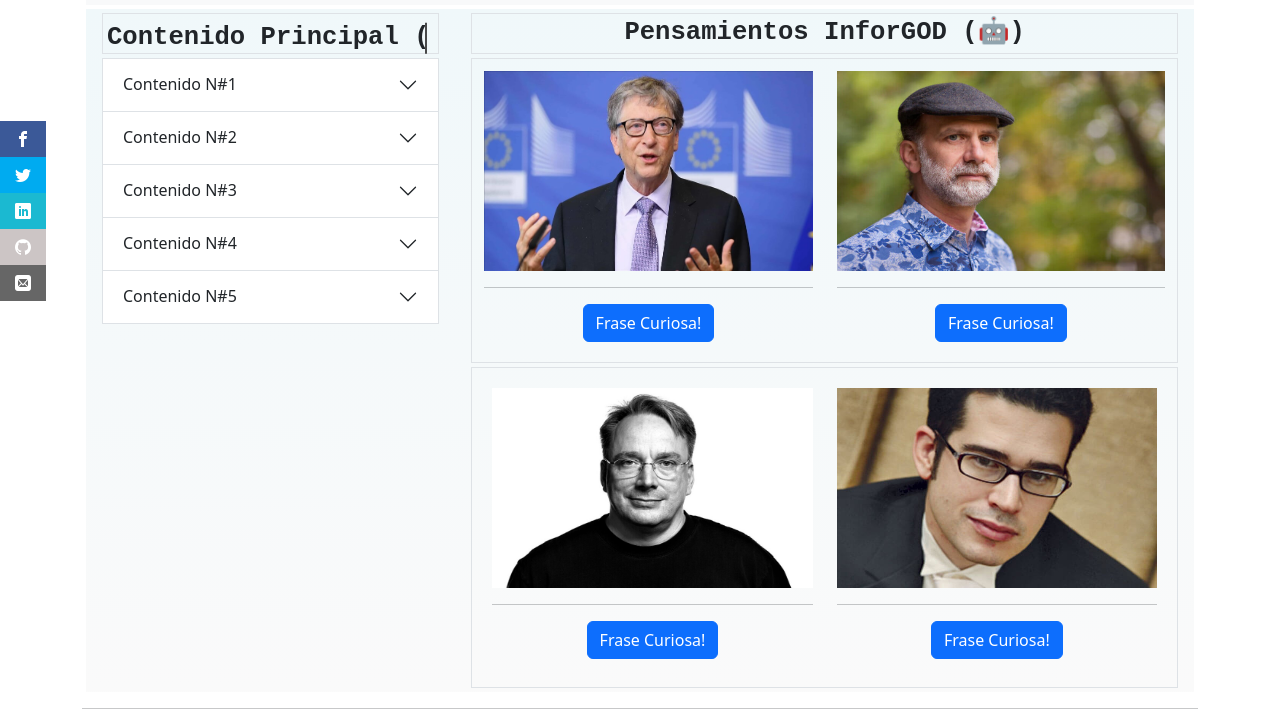
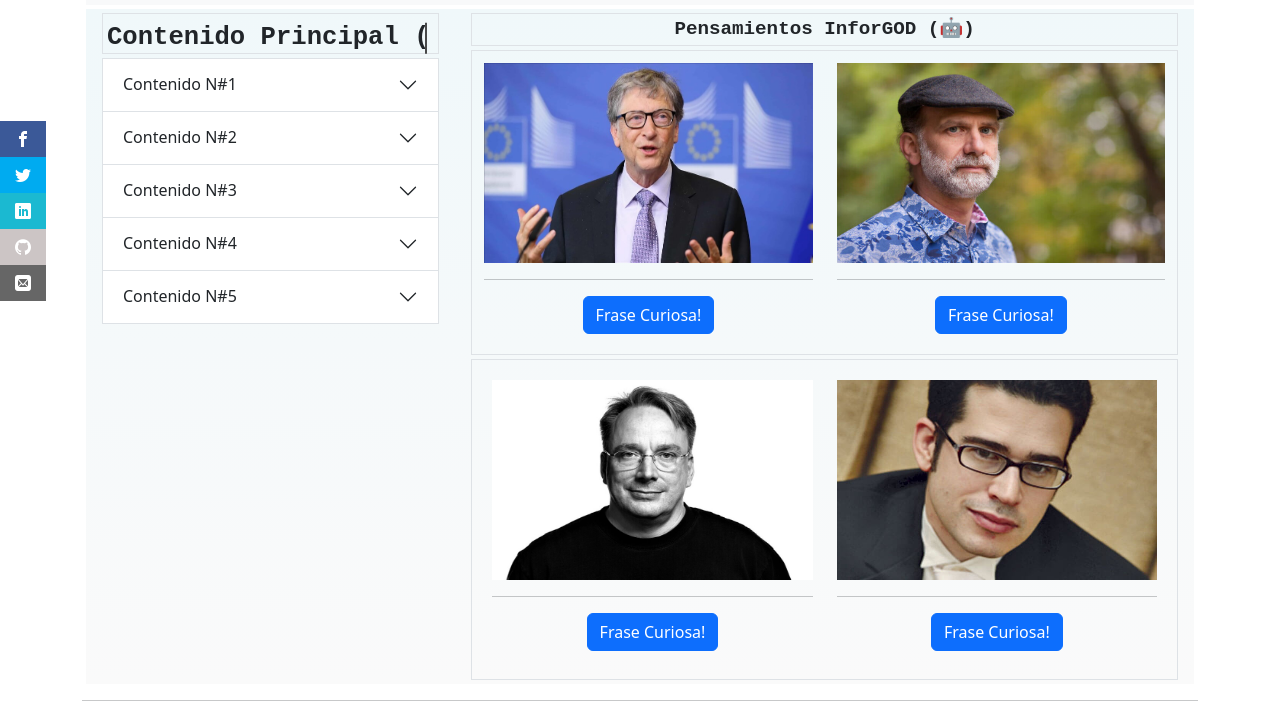
Before and after one commit to LazaDios/.github.io, a plain HTML site: page index.html in a window 1280 px wide. Shown: the part 79-793 px from the top of the page. Drawn offline with Linux system fonts and the light colour scheme; files whose address does not match are found by name.

Commit message:
Create style.css

```diff
--- a/css/style.css
+++ b/css/style.css
@@ -220,7 +220,7 @@
 
 .line-2{
     font-family: 'Anonymous Pro', monospace !important;
-    font-size: 160%;
+    font-size: 120%;
 }
 /*Auxiliar para la pagina 3*/
 .lines{
```
